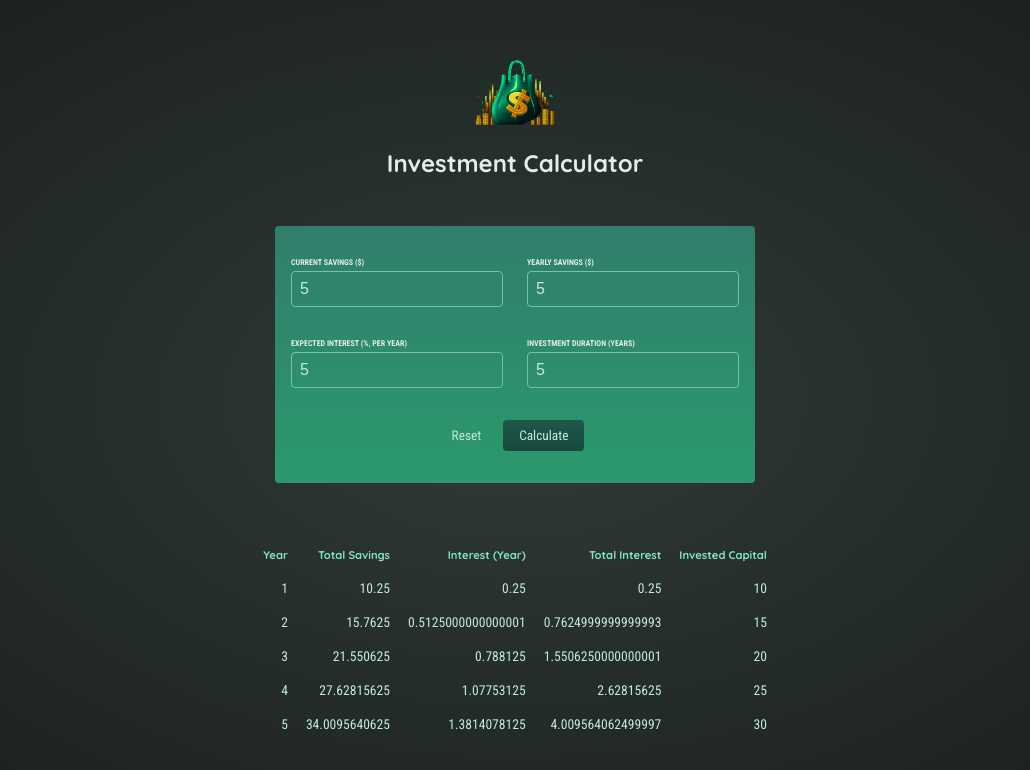
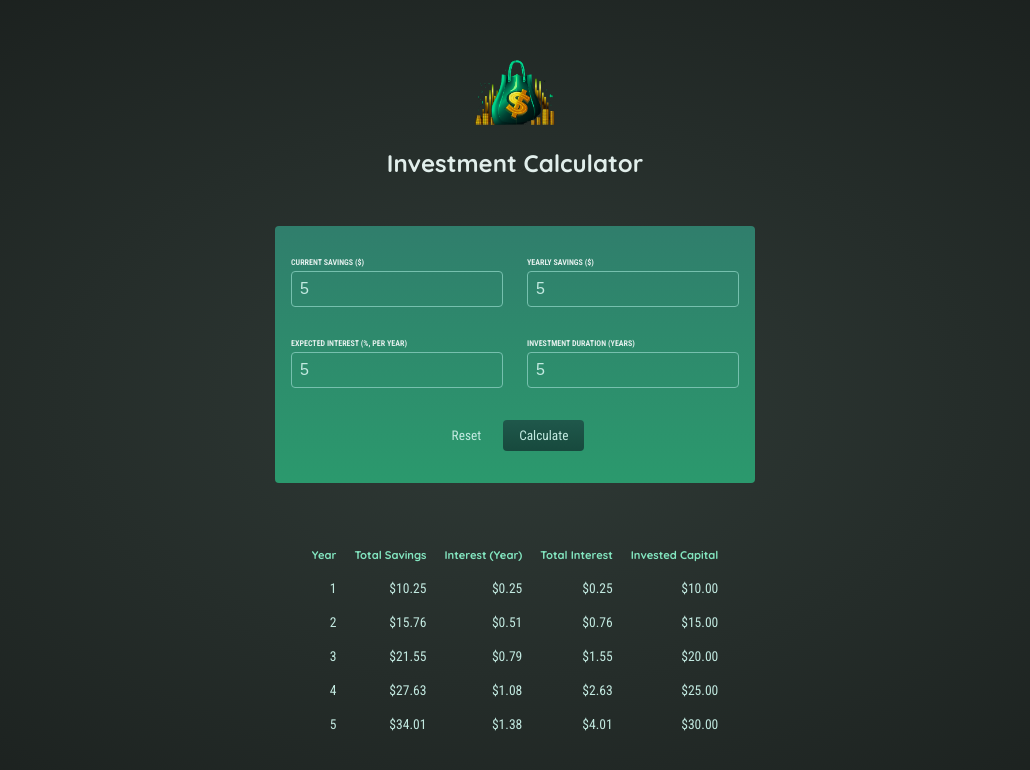
Before and after one commit to dulitharuvin/react-investment-calculator, a React (Create React App) app: page / in a window 1280 px wide. Both pictures are taken after typing "5", "5", "5", "5" into the empty fields and a click on the button "Calculate". Shown: the top 770 px of the page, without its empty margins (125-1155 px from the left). Built offline with nearby package versions, Linux system fonts and the light colour scheme.

Commit message:
added number formatter for currency values

```diff
--- a/src/components/Invetments/InvestmentsList.js
+++ b/src/components/Invetments/InvestmentsList.js
@@ -1,6 +1,13 @@
 import React from "react";
 
 import styles from "./InvestmentsList.module.css";
+
+const formatter = new Intl.NumberFormat("en-US", {
+  style: "currency",
+  currency: "USD",
+  minimumFractionDigits: 2,
+  maximumFractionDigits: 2,
+});
 
 const InvestmentsList = (props) => {
   const { yearlyData, initialInvestment } = props;
@@ -10,14 +17,20 @@ const InvestmentsList = (props) => {
   const yearlyDataRows = yearlyData.map((yd) => (
     <tr key={yd.year}>
       <td>{yd.year}</td>
-      <td>{yd.savingsEndOfYear}</td>
-      <td>{yd.yearlyInterest}</td>
+      <td>{formatter.format(yd.savingsEndOfYear)}</td>
+      <td>{formatter.format(yd.yearlyInterest)}</td>
       <td>
-        {yd.savingsEndOfYear -
-          initialInvestmentProp -
-          yd.yearlyContribution * yd.year}
+        {formatter.format(
+          yd.savingsEndOfYear -
+            initialInvestmentProp -
+            yd.yearlyContribution * yd.year
+        )}
       </td>
-      <td>{initialInvestmentProp + yd.yearlyContribution * yd.year}</td>
+      <td>
+        {formatter.format(
+          initialInvestmentProp + yd.yearlyContribution * yd.year
+        )}
+      </td>
     </tr>
   ));
   return (
--- a/src/components/UI/EmptyMessage.module.css
+++ b/src/components/UI/EmptyMessage.module.css
@@ -1,8 +1,8 @@
 .emptyMessage {
-    max-width: 50rem;
-    margin: 2rem auto;
-    padding: 1rem;
-    table-layout: fixed;
-    border-spacing: 1rem;
-    text-align: right;
+  max-width: 50rem;
+  margin: 2rem auto;
+  padding: 1rem;
+  table-layout: fixed;
+  border-spacing: 1rem;
+  text-align: center;
 }
```
